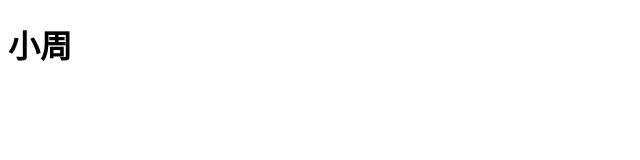
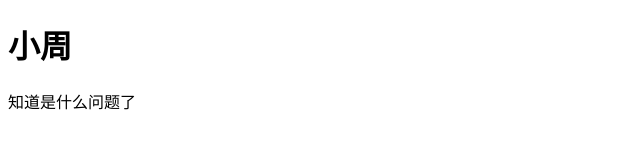
Before and after one commit to liufenglf/lf-la, a plain HTML site: page practice/002/index.html in a window 1280 px wide. Shown: the whole page, without its empty margins (0-640 px from the left). Drawn offline with Linux system fonts and the light colour scheme.

Commit message:
添加了一段

```diff
--- a/practice/002/index.html
+++ b/practice/002/index.html
@@ -8,5 +8,6 @@
 </head>
 <body>
     <h1>小周</h1>
+    <p>知道是什么问题了</p>
 </body>
 </html>
```
Also changed, not shown: practice/001-init/yo.txt.
